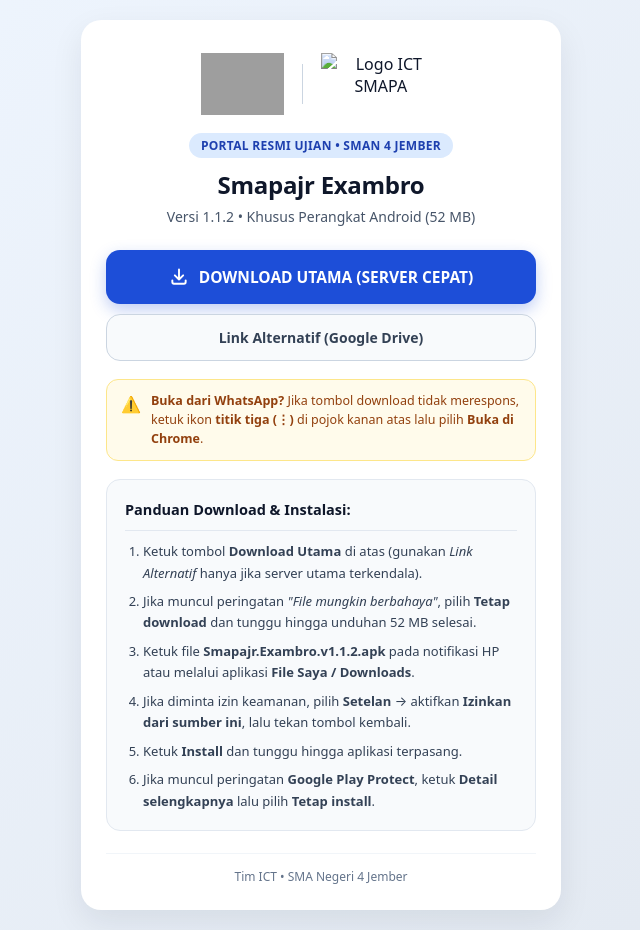
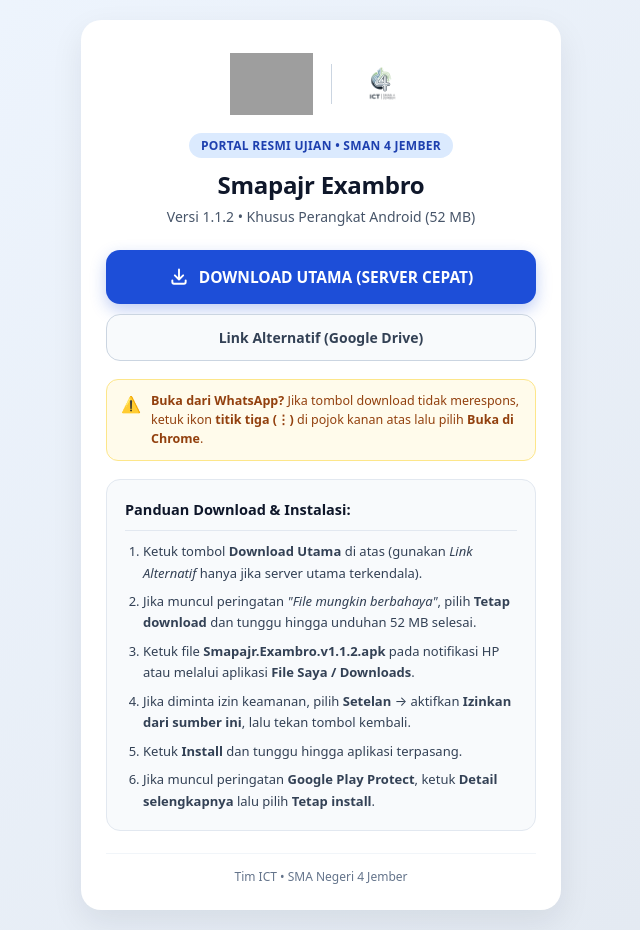
Before and after one commit to ict4smapa-sudo/download-exambro, a plain HTML site: page index.html in a window 1280 px wide. Shown: the whole page, without its empty margins (319-959 px from the left). Drawn offline with Linux system fonts and the light colour scheme; grey boxes are pictures that could not be loaded.

Commit message:
Update index.html

```diff
--- a/index.html
+++ b/index.html
@@ -178,7 +178,7 @@
     <div class="header-logos">
       <img src="LOGO%20SMA4%20Pemerintah%20(1).png" alt="Logo SMAN 4 Jember">
       <div class="divider-logo"></div>
-      <img src="Untitled%20Design.png" alt="Logo ICT SMAPA">
+      <img src="logo%20ICT4.png" alt="Logo ICT SMAPA">
     </div>
 
     <div class="badge">PORTAL RESMI UJIAN • SMAN 4 JEMBER</div>
```
